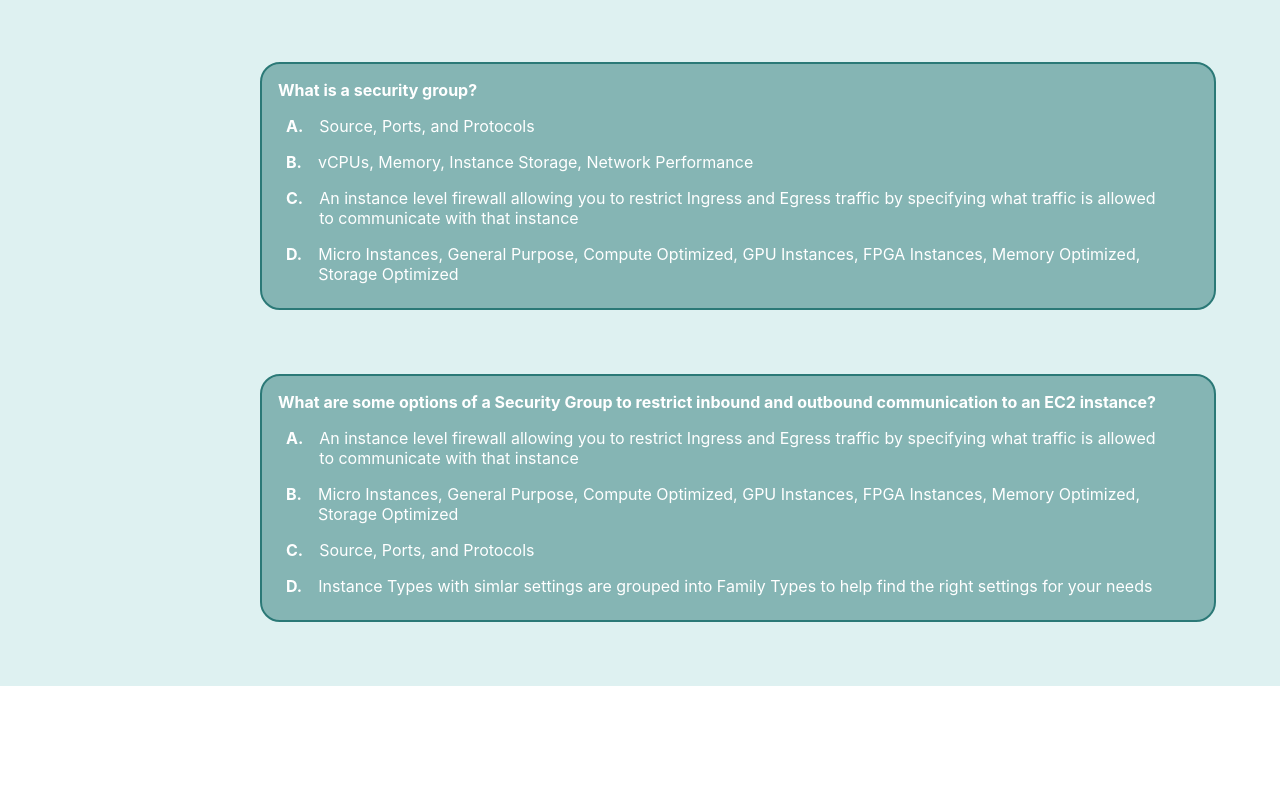
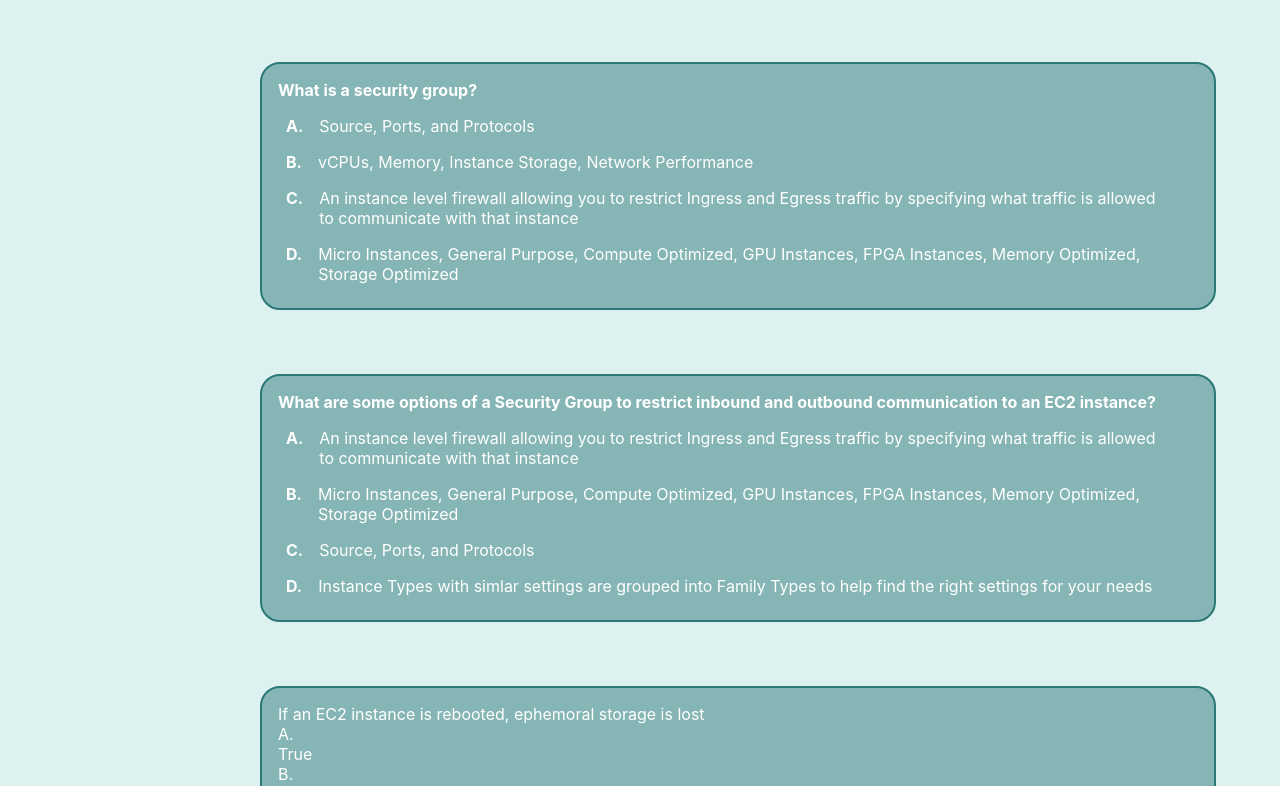
Before and after one commit to michael-mcmasters/Quizlet, a React (Create React App) app: page / in a window 1280 px wide. Shown: the part 1250-2036 px from the top of the page. Before the commit the page ends 1936 px from the top, so only its background shows below. Built offline with nearby package versions, Linux system fonts and the light colour scheme.

Commit message:
Render boolean questions with multi questions

```diff
--- a/src/components/QuestionsList.tsx
+++ b/src/components/QuestionsList.tsx
@@ -33,11 +33,10 @@
 
   const answers: string[] = useMemo(() => multiQuestions.map(q => q.answer), [multiQuestions]);
 
+
   return (
 
     <div className={styles.container}>
-
-
       {multiQuestions.map(q => (
         <MultiQuestion
           key={q.uuid}
@@ -46,31 +45,18 @@
           allAnswers={answers}
         />
       ))}
+      {booleanQuestions.map(q => (
+        <BooleanQuestion
+          key={q.uuid}
+          question={q.question}
+          correctAnswer={q.answer}
+        />
+      ))}
     </div>
-
-    // <div className={styles.container}>
-    //   {questions.map(q => {
-    //     if (q.type === "multi") {
-    //       return <MultiQuestion
-    //         key={q.uuid}
-    //         question={q.question}
-    //         correctAnswer={q.answer}
-    //         allAnswers={answers}
-    //       />
-    //     } else if (q.type === "boolean") {
-    //       return <BooleanQuestion
-    //         key={q.uuid}
-    //         question={q.question}
-    //         correctAnswer={q.answer}
-    //       />
-    //     } else {
-    //       <div>No Question Type specified</div>
-    //     }
-    //   })}
-    // </div>
   );
 }
 
+// TODO: Turn into generic
 function generateKeysIfEmpty(questions: MultiQuestionT[]): MultiQuestionT[] {
   return questions.map(q => {
     return {
```
